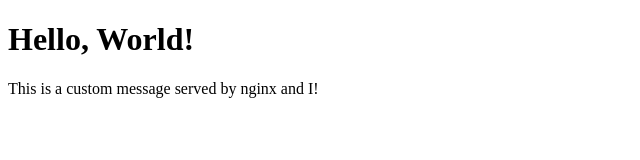
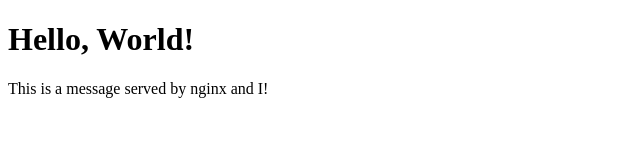
Before and after one commit to lebanasty/hello-world-app, a plain HTML site: page hello-world-app/index.html in a window 1280 px wide. Shown: the full height of the page, 0-640 px from the left. Drawn offline with Linux system fonts and the light colour scheme.

```diff
--- a/hello-world-app/index.html
+++ b/hello-world-app/index.html
@@ -5,6 +5,6 @@
 </head>
 <body>
     <h1>Hello, World!</h1>
-    <p>This is a custom message served by nginx and I!</p>
+    <p>This is a message served by nginx and I!</p>
 </body>
 </html>
```
Also changed, not shown: 1 other file.
